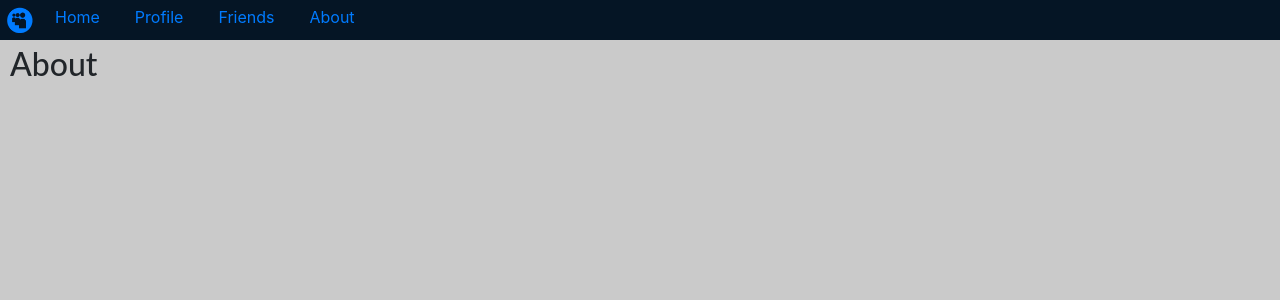
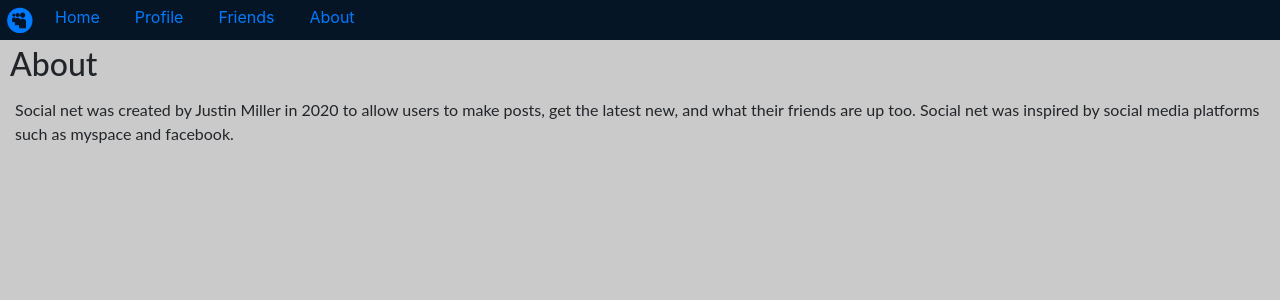
Before and after one commit to Jmiller1294/social-net-frontend, a React (Create React App) app: page /about in a window 1280 px wide. Shown: the top 300 px of the page. Built offline with nearby package versions, Linux system fonts and the light colour scheme; no server answers.

Commit message:
added text to about page

```diff
--- a/src/components/AboutPage.js
+++ b/src/components/AboutPage.js
@@ -2,7 +2,13 @@ import React from 'react';
 
 const AboutPage = (props) => {
   return(
+    <>
     <h2>About</h2>
+      <p>
+        Social net was created by Justin Miller in 2020 to allow users to make posts, get the latest new, and what their friends are up too.
+        Social net was inspired by social media platforms such as myspace and facebook.
+      </p>
+    </>
   )
 }
 export default AboutPage;
```
